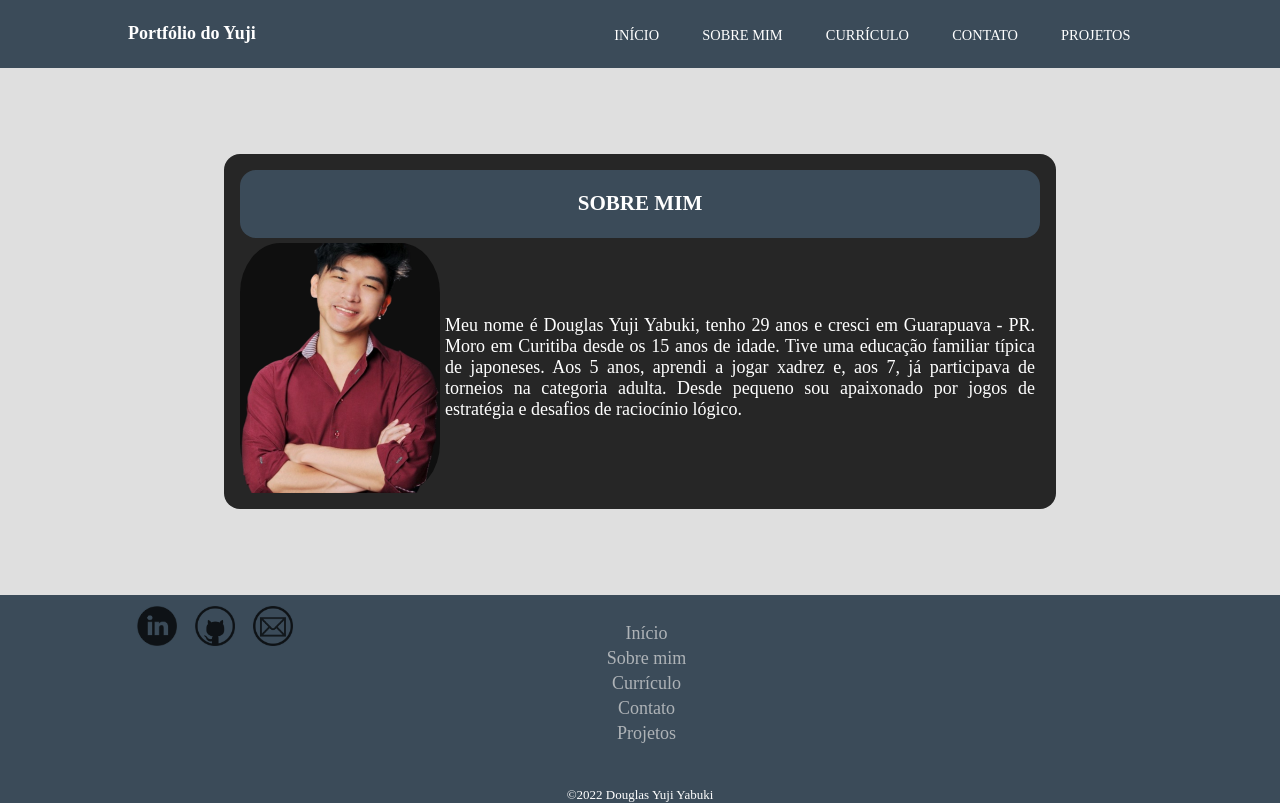
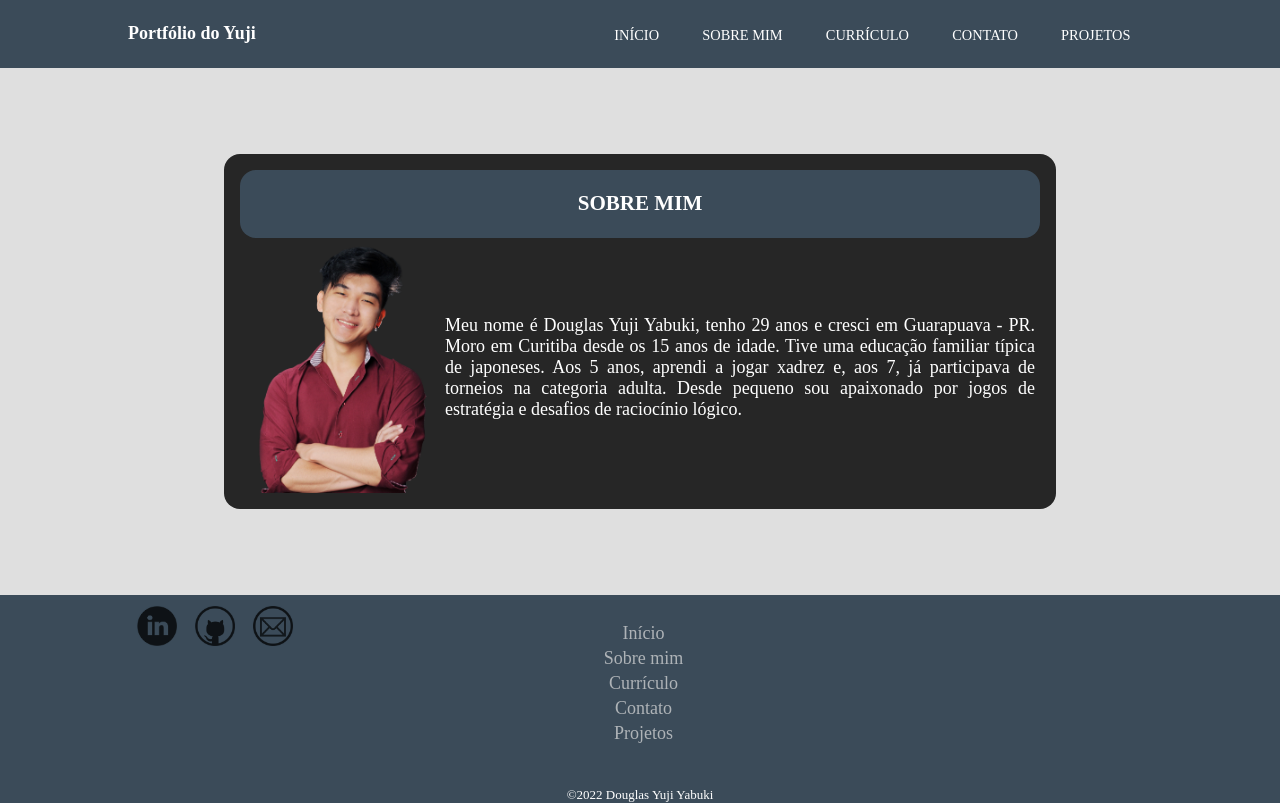
Before and after one commit to douglasyabuki/douglasyabuki.github.io, an Angular app: page /aboutpersonal in a window 1280 px wide. Built offline with nearby package versions, Linux system fonts and the light colour scheme.

Commit message:
Commit 4: Minor adjustments

```diff
--- a/src/app/aboutpersonal/aboutpersonal.component.scss
+++ b/src/app/aboutpersonal/aboutpersonal.component.scss
@@ -37,6 +37,4 @@ header {
   object-fit: cover;
   max-width: 200px;
   padding: 0px;
-  background-color: rgb(15, 15, 15);
-  border-radius: 20%;
 }
--- a/src/app/footer/footer.component.scss
+++ b/src/app/footer/footer.component.scss
@@ -18,7 +18,7 @@ ul {
 }
 
 ul a {
-  padding-right: 27px;
+  padding-right: 33px;
   opacity: 0.7;
   color: #dfdfdf;
 }
```
Also changed, not shown: src/assets/img/FotoYuji.png, 6 other files (tests, documents, lock files or other folders).
